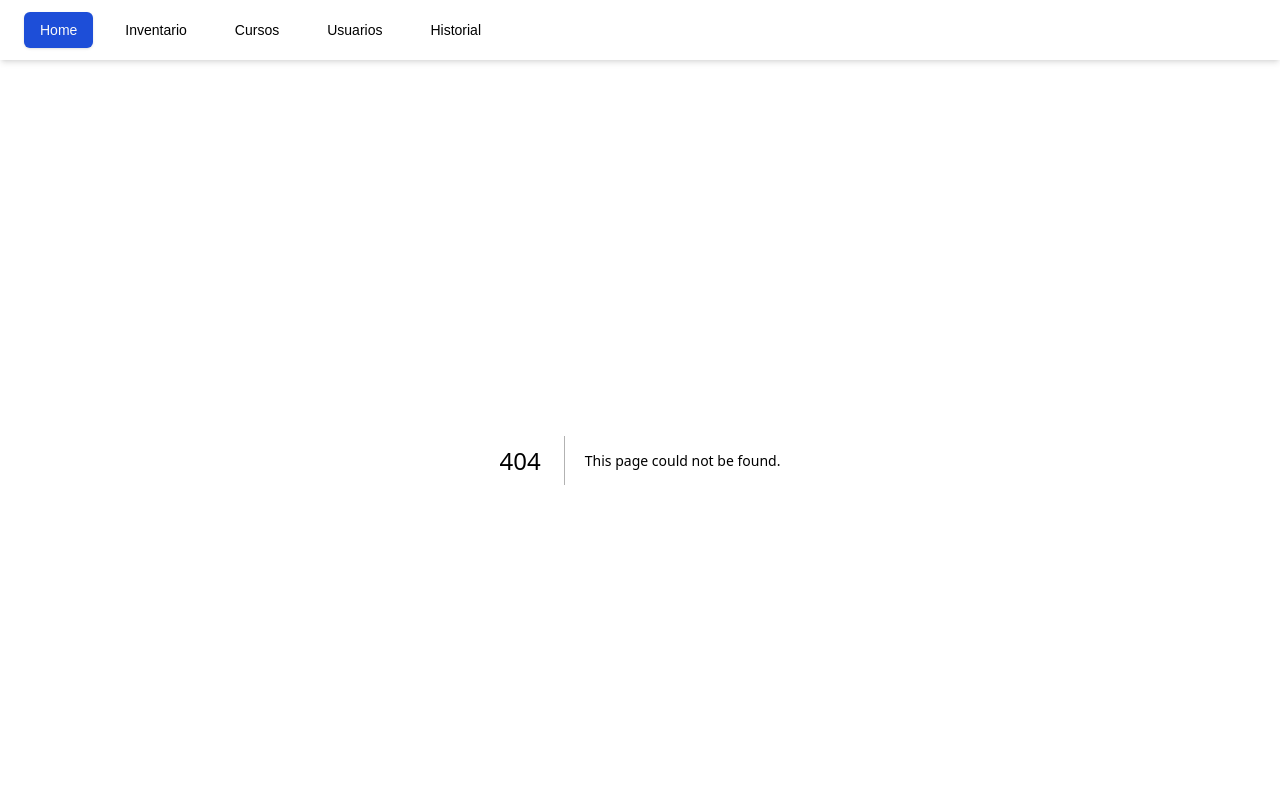
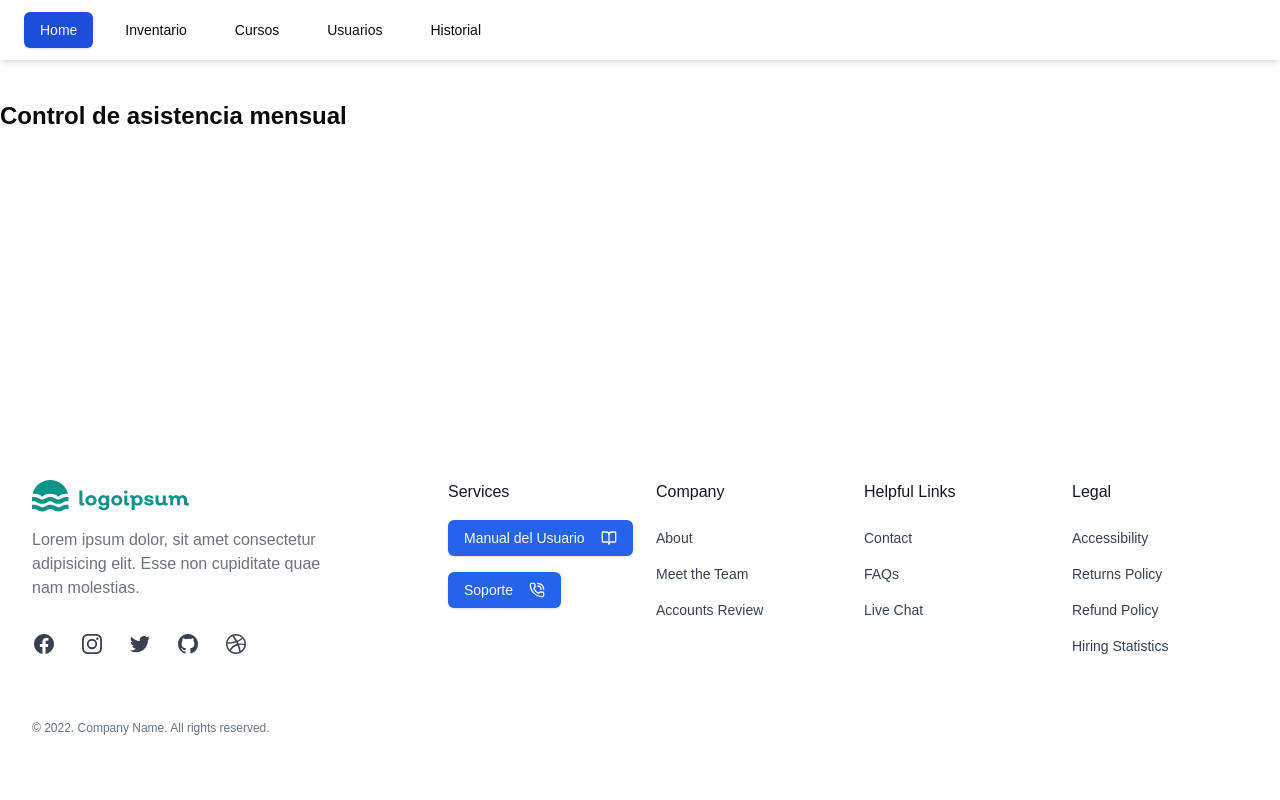
Before and after one commit to REPOSITORIO-PROYECTOS/sistema_gestion, a Next.js app in the folder frontend/: page /cursos/1/mensual in a window 1280 px wide. Before the commit this address had no page. Shown: the top 800 px of the page. Built offline with nearby package versions, Linux system fonts and the light colour scheme.

Commit message:
Feat: Se agregó la página de control de asistencia mensual

```diff
--- /dev/null
+++ b/frontend/src/app/cursos/[id]/mensual/page.tsx
@@ -0,0 +1,9 @@
+import React from 'react'
+
+export default function () {
+    return (
+        <div className="container mx-auto py-10">
+            <h1 className="text-2xl font-bold mb-5">Control de asistencia mensual</h1>
+        </div>
+    )
+}
```
